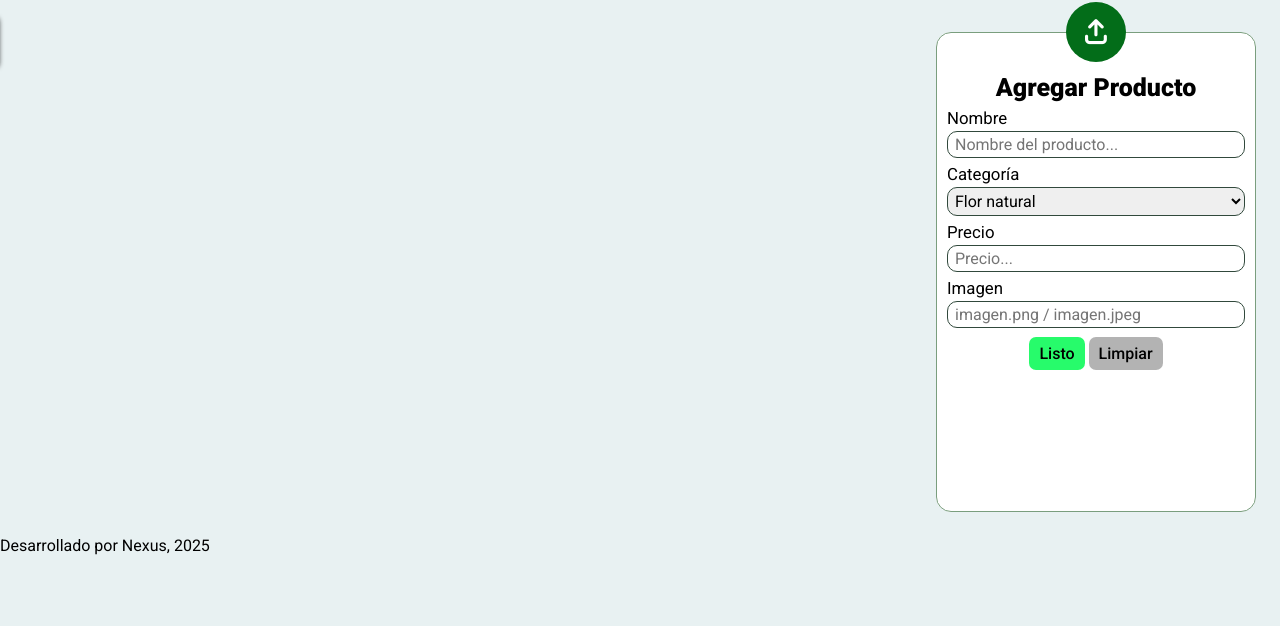
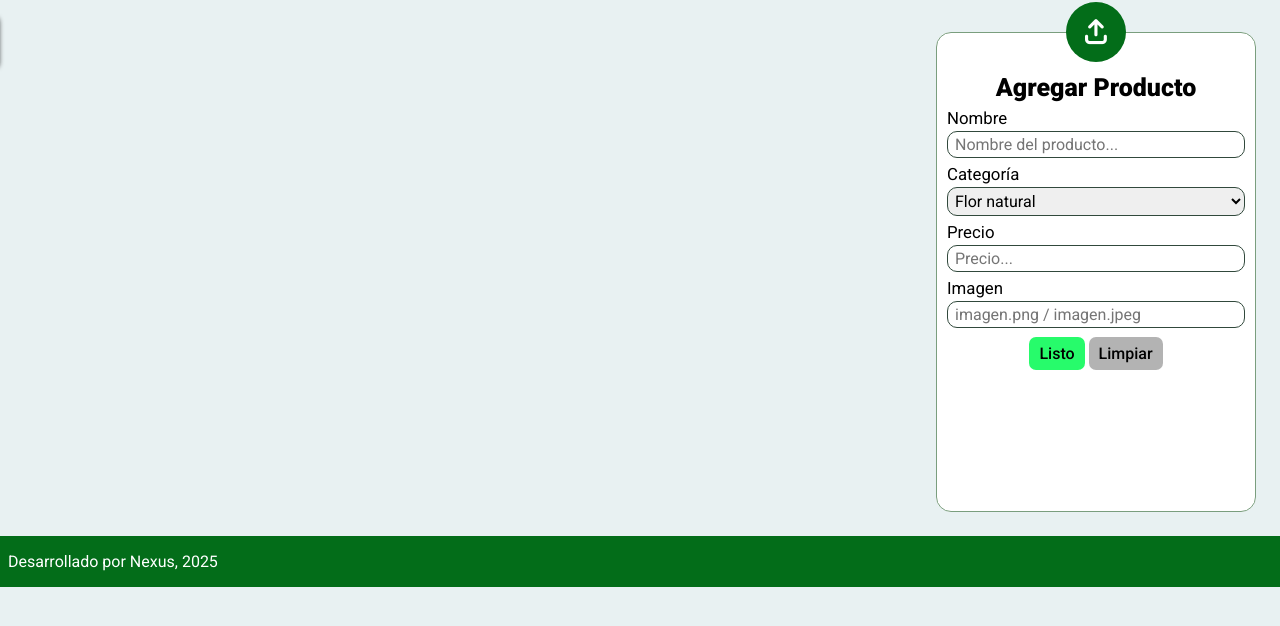
Before and after one commit to Amapola-Nexus/AluraGeek-Challenge, a website with bundled scripts: page index.html in a window 1280 px wide. Shown: the part 68-694 px from the top of the page. Built offline with nearby package versions, Linux system fonts and the light colour scheme; no server answers.

Commit message:
Update style.css
Added styles to footer

```diff
--- a/style.css
+++ b/style.css
@@ -336,6 +336,12 @@ body {
     background-color: #b3b3b3;
 }
 
+footer {
+    padding: 1em .5em;
+    background-color: var(--highlight-900);
+    color: white;
+}
+
 @media screen and (max-width: 600px) {
     .main-wrapper {
         display: flex;
```
